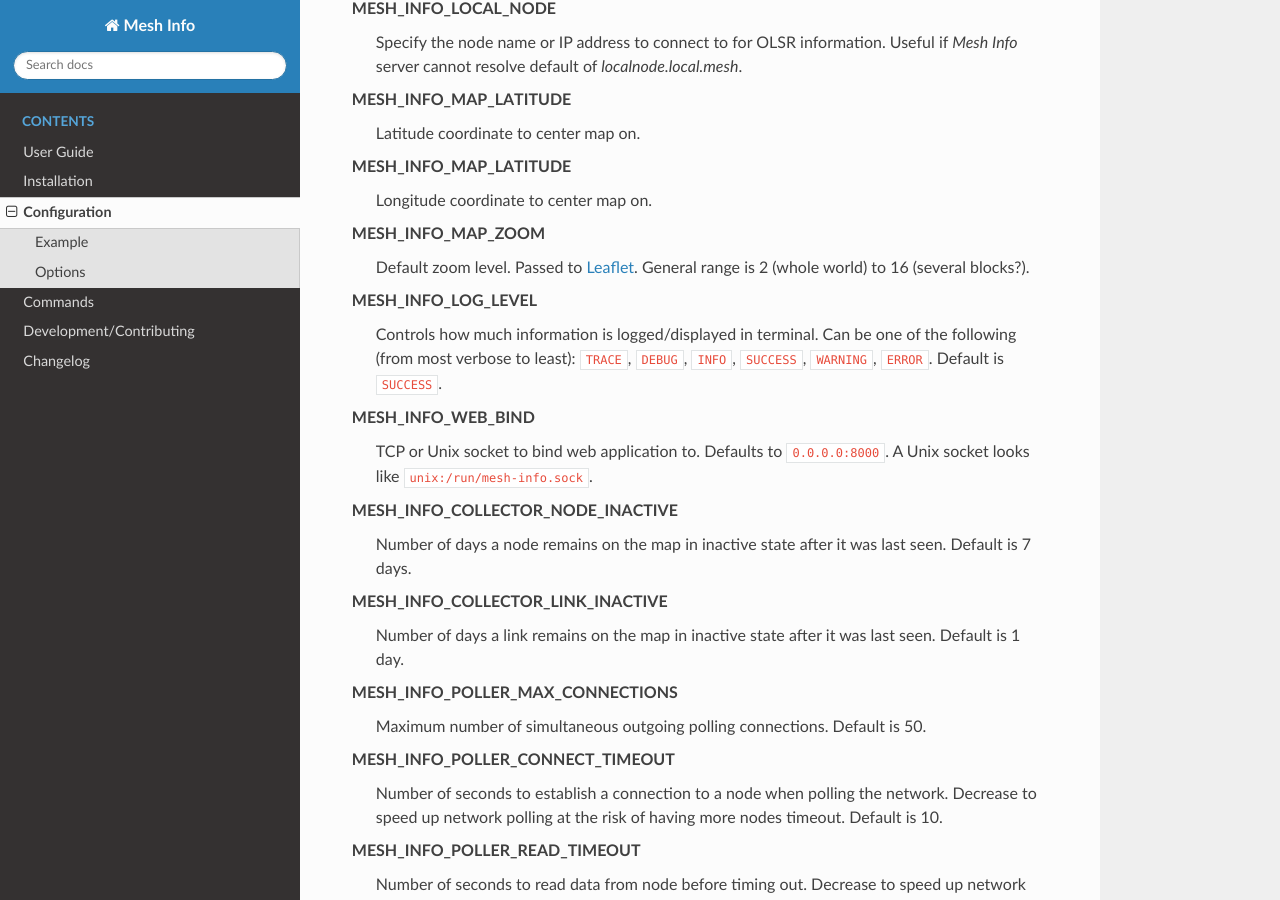
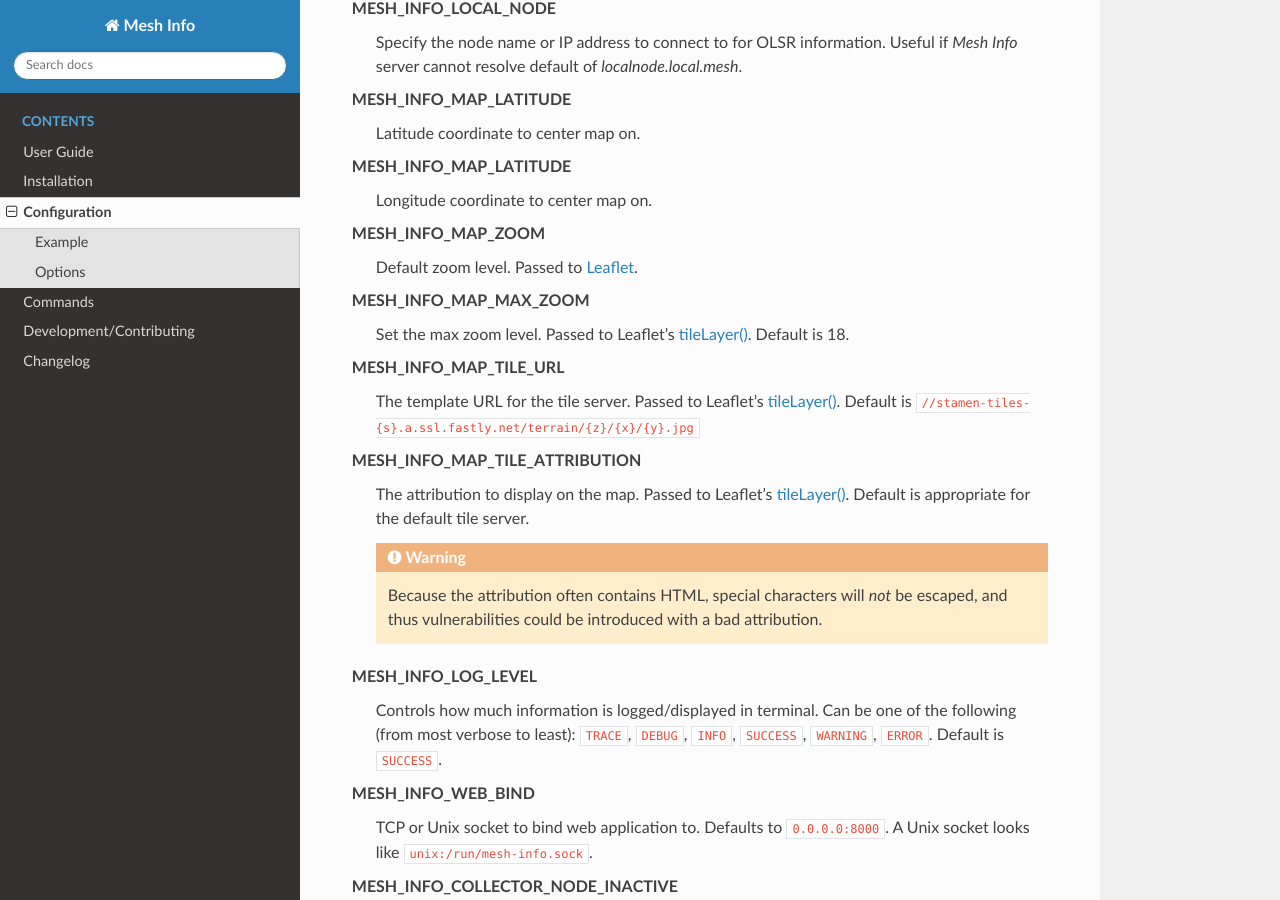
Before and after one commit to smsearcy/mesh-info, a Sphinx documentation site: the page built from docs/config.rst, in a window 1280 px wide and 900 px high, scrolled down 497 px. Built offline with Sphinx 7.4.7 and the Read the Docs theme 2.0.0, drawn with Linux system fonts in a browser that asks for light colours.

Commit message:
More configuration options for map
Make the map tile URL and attribution configurable.
Make the max zoom configurable.

```diff
--- a/CHANGELOG.rst
+++ b/CHANGELOG.rst
@@ -33,6 +33,7 @@ Added
 * Set starting map coordinates via configuration file. (`#45 <https://github.com/smsearcy/mesh-info/issues/45>`_)
 * Save node polling errors to database. (`#55 <https://github.com/smsearcy/mesh-info/issues/55>`_)
 * Display node polling errors. (`#47 <https://github.com/smsearcy/mesh-info/issues/47>`_)
+* Configure map tile URL and attribution via configuration file.  (`#63 <https://github.com/smsearcy/mesh-info/issues/63>`_)
 
 Changed
 ^^^^^^^
--- a/docs/config.rst
+++ b/docs/config.rst
@@ -33,7 +33,27 @@ MESH_INFO_MAP_LATITUDE
 MESH_INFO_MAP_ZOOM
    Default zoom level.
    Passed to `Leaflet <https://leafletjs.com/>`_.
-   General range is 2 (whole world) to 16 (several blocks?).
+
+MESH_INFO_MAP_MAX_ZOOM
+   Set the max zoom level.
+   Passed to Leaflet's `tileLayer()`_.
+   Default is 18.
+
+MESH_INFO_MAP_TILE_URL
+   The template URL for the tile server.
+   Passed to Leaflet's `tileLayer()`_.
+   Default is ``//stamen-tiles-{s}.a.ssl.fastly.net/terrain/{z}/{x}/{y}.jpg``
+
+MESH_INFO_MAP_TILE_ATTRIBUTION
+   The attribution to display on the map.
+   Passed to Leaflet's `tileLayer()`_.
+   Default is appropriate for the default tile server.
+
+   .. warning::
+
+      Because the attribution often contains HTML,
+      special characters will *not* be escaped,
+      and thus vulnerabilities could be introduced with a bad attribution.
 
 MESH_INFO_LOG_LEVEL
    Controls how much information is logged/displayed in terminal.
@@ -76,3 +96,6 @@ MESH_INFO_ENVIRONMENT
    Either ``production`` or ``development``.
    Defaults to ``production``, use ``development`` to enable more debugging options.
    See :doc:`contributing` for more information.
+
+
+.. _tileLayer(): https://leafletjs.com/reference.html#tilelayer
```
Also changed, not shown: 3 other files.
